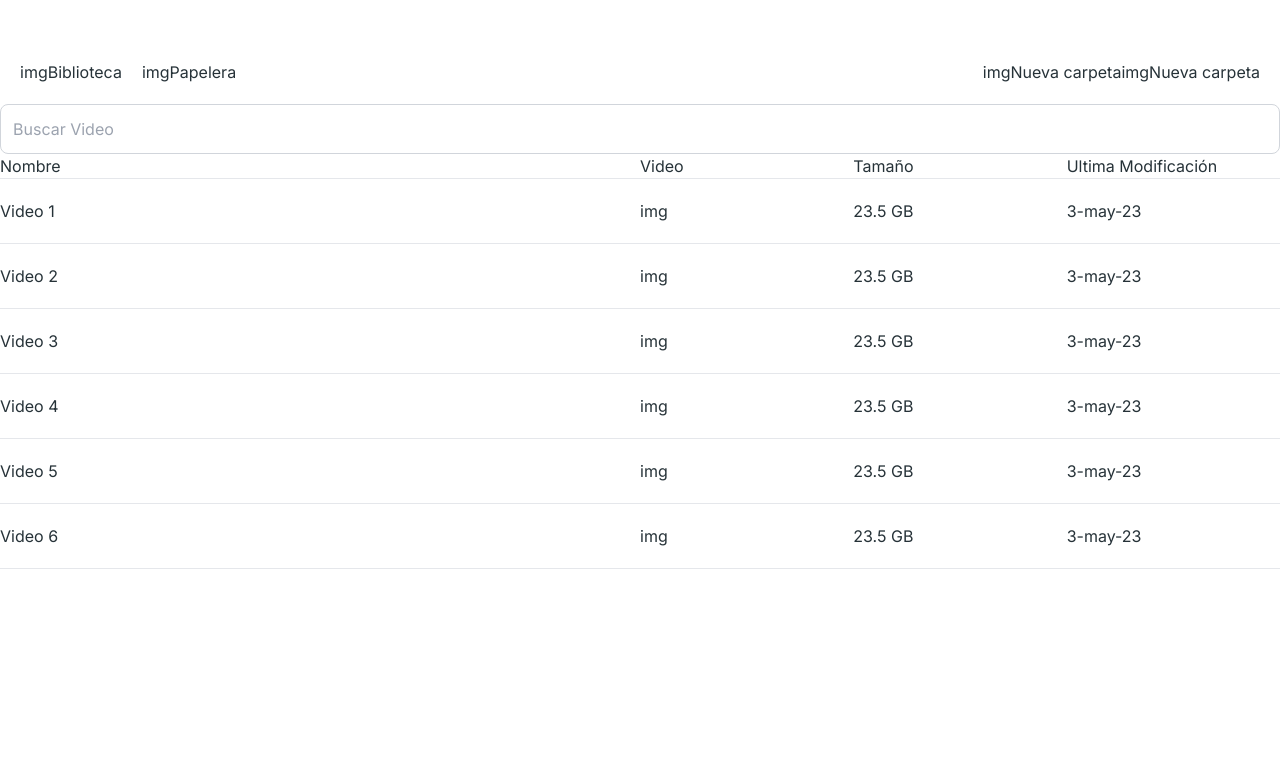
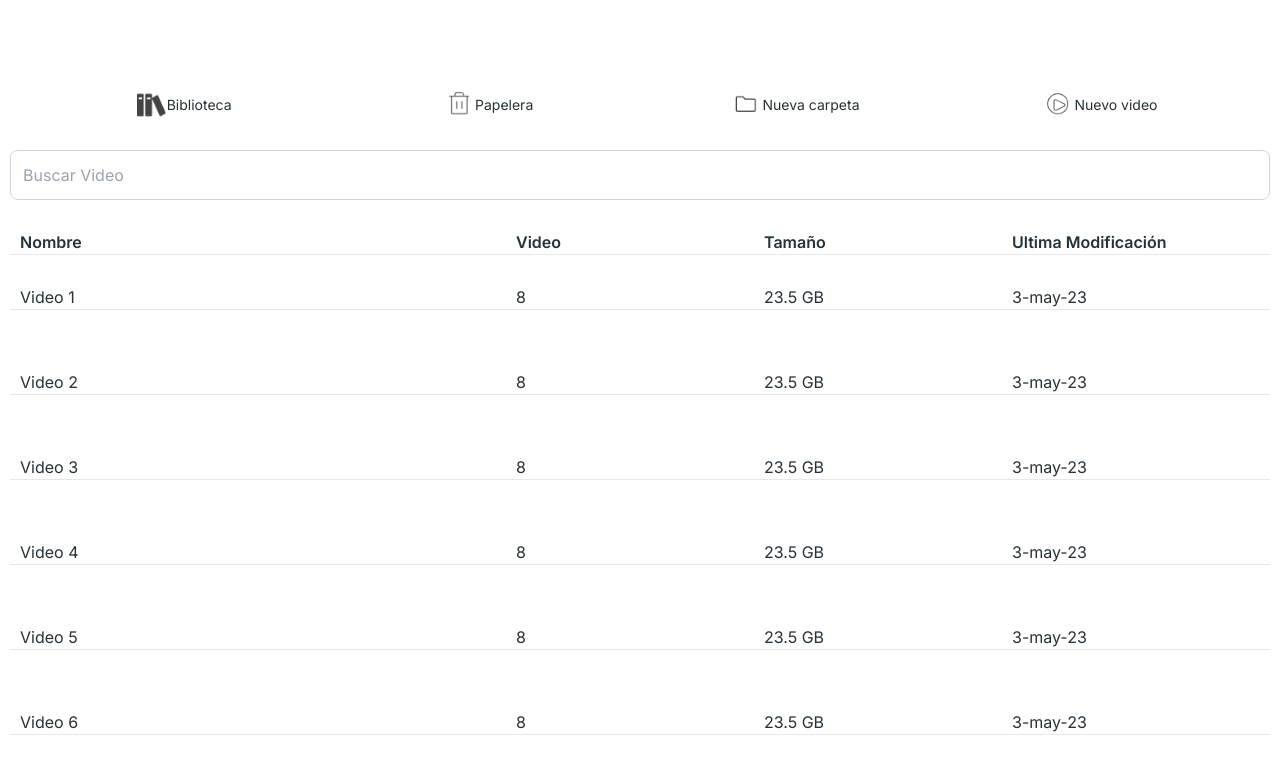
Before and after one commit to JAPACX/Dashboard-Video-Tool, a Next.js app: page /1/dashboard in a window 1280 px wide. Shown: the top 774 px of the page. Built offline with nearby package versions, Linux system fonts and the light colour scheme.

Commit message:
fix resposive header dashboard

```diff
--- a/src/app/[user]/dashboard/components/Videos.tsx
+++ b/src/app/[user]/dashboard/components/Videos.tsx
@@ -2,21 +2,21 @@ import React from "react";
 
 interface Props {
   title: string;
-  icon: string;
+  amount: number;
   size: string;
   lastModified: string;
 }
 
 const Videos: React.FC<Props> = ({
   title,
-  icon,
+  amount,
   size,
   lastModified,
 }: Props) => {
   return (
-    <div className="grid grid-cols-6 border-b-[1px] py-[20px]">
-      <p className="col-span-3">{title}</p>
-      <p className="col-span-1">{icon}</p>
+    <div className="justify-center grid grid-cols-5 border-b-[1px] my-[30px] px-[10px]">
+      <p className="col-span-2">{title}</p>
+      <p className="col-span-1">{amount}</p>
       <p className="col-span-1">{size}</p>
       <p className="col-span-1">{lastModified}</p>
     </div>
--- a/src/app/[user]/dashboard/page.tsx
+++ b/src/app/[user]/dashboard/page.tsx
@@ -1,50 +1,92 @@
+"use client";
 import React from "react";
 import { SearchBar } from "@/components";
 import Videos from "@/app/[user]/dashboard/components/Videos";
+import Image from "next/image";
+import { motion } from "framer-motion";
+import folderImg from "@/assets/folder.png";
+import playerImg from "@/assets/player.png";
+import bookImg from "@/assets/books.png";
+import trashImg from "@/assets/trash.png";
 
 const Dashboard = () => {
   return (
-    <div className="flex justify-center  items-center h-full ">
+    <div className="flex justify-center w-full items-center h-full  px-[10px]">
       <div className="bg-white flex justify-center items-center w-full h-[95%] rounded-xl">
         <div className="flex w-full h-full">
           <div className="flex flex-col w-full">
-            <div className="grid grid-cols-2 w-full mt-[20px] p-[20px]">
-              <div className="flex">
-                <div className="flex mr-[20px]">
-                  <p>img</p>
-                  <p>Biblioteca</p>
-                </div>
-                <div className="flex">
-                  <p>img</p>
-                  <p>Papelera</p>
-                </div>
+            <div className="grid grid-cols-2 w-full mt-[40px] p-[20px]">
+              <div className="flex justify-around ">
+                <motion.div
+                  whileHover={{ scale: 1.05 }}
+                  whileTap={{ scale: 0.8 }}
+                  className="flex cursor-pointer hover:bg-[#dbdbdb] p-[10px] rounded-xl items-center"
+                >
+                  <Image
+                    src={bookImg}
+                    alt="folder"
+                    className="h-[30px] w-[30px]"
+                  />
+                  <p className="hidden xl:block text-sm">Biblioteca</p>
+                </motion.div>
+                <motion.div
+                  whileHover={{ scale: 1.05 }}
+                  whileTap={{ scale: 0.8 }}
+                  className="flex cursor-pointer hover:bg-[#dbdbdb] p-[10px] rounded-xl items-center"
+                >
+                  <Image
+                    src={trashImg}
+                    alt="folder"
+                    className="h-[30px] w-[30px]"
+                  />
+                  <p className="hidden xl:block text-sm">Papelera</p>
+                </motion.div>
               </div>
-              <div className="flex justify-end">
-                <div className="flex">
-                  <p>img</p>
-                  <p>Nueva carpeta</p>
-                </div>
-                <div className="flex">
-                  <p>img</p>
-                  <p>Nueva carpeta</p>
-                </div>
+              <div className="flex justify-around">
+                <motion.div
+                  whileHover={{ scale: 1.05 }}
+                  whileTap={{ scale: 0.8 }}
+                  className="flex  justify-center items-center cursor-pointer  hover:bg-[#dbdbdb] p-[10px] rounded-xl"
+                >
+                  <Image
+                    src={folderImg}
+                    alt="folder"
+                    className="h-[30px] w-[30px]"
+                  />
+                  <p className="hidden xl:block text-sm">Nueva carpeta</p>
+                </motion.div>
+                <motion.div
+                  whileHover={{ scale: 1.05 }}
+                  whileTap={{ scale: 0.8 }}
+                  className="flex  justify-center items-center cursor-pointer hover:bg-[#dbdbdb] p-[10px] rounded-xl"
+                >
+                  <Image
+                    src={playerImg}
+                    alt="folder"
+                    className="h-[30px] w-[30px]"
+                  />
+                  <p className="hidden xl:block text-sm">Nuevo video</p>
+                </motion.div>
               </div>
             </div>
             <div>
               <SearchBar />
             </div>
-            <div className="grid grid-cols-6 border-b-[1px]">
-              <p className="col-span-3">Nombre</p>
-              <p className="col-span-1">Video</p>
-              <p className="col-span-1">Tamaño</p>
-              <p className="col-span-1">Ultima Modificación</p>
+            <div className="justify-center grid grid-cols-5 border-b-[1px] mt-[30px] px-[10px]">
+              <p className="col-span-2 font-semibold">Nombre</p>
+              <p className="col-span-1 font-semibold">Video</p>
+              <p className="col-span-1 font-semibold">Tamaño</p>
+              <p className="col-span-1 md:hidden font-semibold">U. Mod...</p>
+              <p className="col-span-1 hidden md:block font-semibold">
+                Ultima Modificación
+              </p>
             </div>
 
-            {Fakedata.map((data) => (
+            {data.map((data) => (
               <Videos
                 key={data.title}
                 title={data.title}
-                icon={data.icon}
+                amount={data.amount}
                 size={data.size}
                 lastModified={data.lastModified}
               />
@@ -58,40 +100,40 @@ const Dashboard = () => {
 
 export default Dashboard;
 
-const Fakedata = [
+const data = [
   {
     title: "Video 1",
-    icon: "img",
+    amount: 8,
     size: "23.5 GB",
     lastModified: "3-may-23",
   },
   {
     title: "Video 2",
-    icon: "img",
+    amount: 8,
     size: "23.5 GB",
     lastModified: "3-may-23",
   },
   {
     title: "Video 3",
-    icon: "img",
+    amount: 8,
     size: "23.5 GB",
     lastModified: "3-may-23",
   },
   {
     title: "Video 4",
-    icon: "img",
+    amount: 8,
     size: "23.5 GB",
     lastModified: "3-may-23",
   },
   {
     title: "Video 5",
-    icon: "img",
+    amount: 8,
     size: "23.5 GB",
     lastModified: "3-may-23",
   },
   {
     title: "Video 6",
-    icon: "img",
+    amount: 8,
     size: "23.5 GB",
     lastModified: "3-may-23",
   },
--- a/src/app/[user]/dashboard/panel/components/ItemPanel.tsx
+++ b/src/app/[user]/dashboard/panel/components/ItemPanel.tsx
@@ -19,7 +19,7 @@ export const ItemPanel: React.FC<PanelItemProps> = ({
   return (
     <motion.div
       whileHover={{ scale: 1.05 }}
-      whileTap={{ scale: 1 }}
+      whileTap={{ scale: 0.8 }}
       className={`flex items-center hover:bg-[#dbdbdb] py-[10px] rounded-xl px-[10px] cursor-pointer focus:bg-[#4702ff] `}
       onClick={onClick}
     >
--- a/src/app/[user]/dashboard/panel/components/MyPlan.tsx
+++ b/src/app/[user]/dashboard/panel/components/MyPlan.tsx
@@ -16,7 +16,7 @@ export const MyPlan = () => {
         </div>
         <motion.div
           whileHover={{ scale: 1.05 }}
-          whileTap={{ scale: 1 }}
+          whileTap={{ scale: 0.8 }}
           className="bg-[#4702FF] h-[35px]  mt-[40px] p-[3px] rounded-3xl flex justify-center items-center"
         >
           <p className="text-white cursor-pointer">Administrar plan</p>
--- a/src/components/SideBar.tsx
+++ b/src/components/SideBar.tsx
@@ -8,7 +8,7 @@ interface SidebarProps {
 }
 
 export const Sidebar: React.FC<SidebarProps> = ({ children }) => {
-  const [isOpen, setIsOpen] = useState<boolean>(true);
+  const [isOpen, setIsOpen] = useState<boolean>(false);
 
   const toggleMenu = () => {
     setIsOpen(!isOpen);
```
